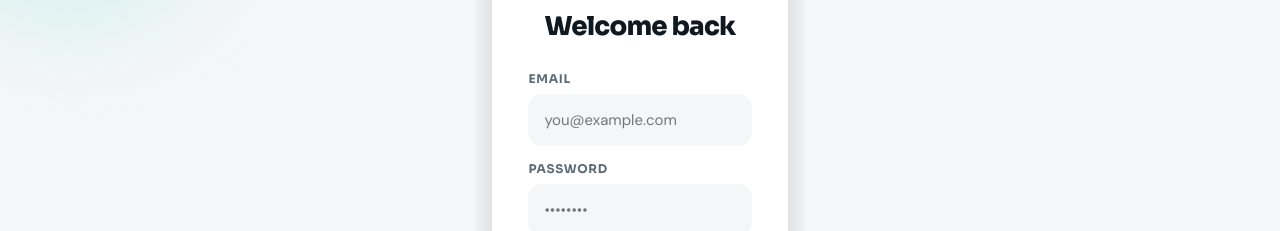
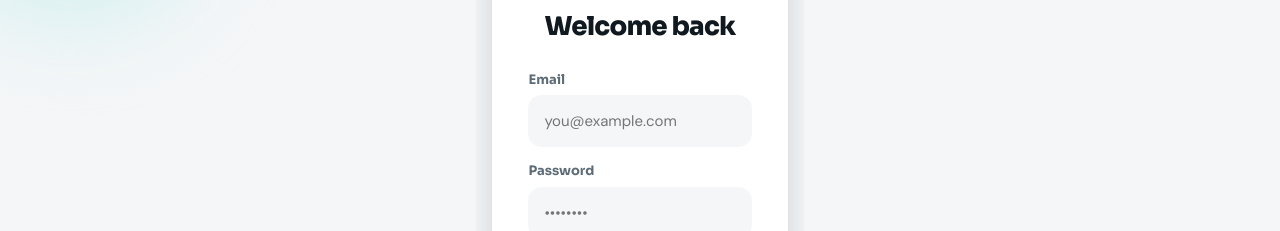
Before and after one commit to colomtn5280-lab/togetherplans, a React (Vite) app in the folder web/: page /login in a window 1280 px wide. Shown: the part 189-420 px from the top of the page. Built offline with nearby package versions, Linux system fonts and the light colour scheme; no server answers.

Commit message:
fix(web): replace lime-green with teal tint, bell SVG, sign-out consistency, heading scale, nav pages, avatar fallback, sentence-case labels

```diff
--- a/web/src/components/AppNav.tsx
+++ b/web/src/components/AppNav.tsx
@@ -325,7 +325,10 @@
                     position: "relative",
                   }}
                 >
-                  🔔
+                  <svg width="20" height="20" viewBox="0 0 24 24" fill="none" stroke="currentColor" strokeWidth="2" strokeLinecap="round" strokeLinejoin="round">
+                    <path d="M18 8A6 6 0 0 0 6 8c0 7-3 9-3 9h18s-3-2-3-9"/>
+                    <path d="M13.73 21a2 2 0 0 1-3.46 0"/>
+                  </svg>
                   {unreadCount > 0 && (
                     <span
                       aria-hidden="true"
@@ -431,7 +434,12 @@
               to="/notifications"
               className={`app-nav__drawer-link${location.pathname === "/notifications" ? " app-nav__drawer-link--active" : ""}`}
             >
-              <span className="app-nav__drawer-icon">🔔</span>
+              <span className="app-nav__drawer-icon">
+                <svg width="18" height="18" viewBox="0 0 24 24" fill="none" stroke="currentColor" strokeWidth="2" strokeLinecap="round" strokeLinejoin="round">
+                  <path d="M18 8A6 6 0 0 0 6 8c0 7-3 9-3 9h18s-3-2-3-9"/>
+                  <path d="M13.73 21a2 2 0 0 1-3.46 0"/>
+                </svg>
+              </span>
               Notifications
               {unreadCount > 0 && (
                 <span
--- a/web/src/index.css
+++ b/web/src/index.css
@@ -12,7 +12,7 @@
   --primary-soft: #D9F1F0;
   --on-primary: #FFFFFF;
   --lime: #7CB518;
-  --lime-soft: #EAF6D3;
+  --lime-soft: #D1F5F0;
   --on-lime: #101820;
   --success: #1E9A55;
   --success-soft: #DDF4E6;
@@ -239,7 +239,7 @@
   background: var(--primary-soft);
   color: var(--primary);
 }
-.dn-sticker--lime { background: var(--lime-soft); color: var(--lime); }
+.dn-sticker--lime { background: var(--lime-soft); color: var(--primary); }
 .dn-sticker--warning { background: var(--warning-soft); color: var(--on-warning-soft); }
 .dn-sticker--error { background: var(--error-soft); color: var(--error); }
 .dn-sticker--ink { background: var(--ink); color: var(--bg); }
--- a/web/src/pages/DashboardPage.tsx
+++ b/web/src/pages/DashboardPage.tsx
@@ -407,7 +407,7 @@
                     Settings
                   </Link>
                   <form onSubmit={(e) => { e.preventDefault(); handleLogout(); }}>
-                    <button type="submit" className="dmu-btn dmu-btn-ghost dmu-danger" style={{ width: "100%" }}>
+                    <button type="submit" className="dn-btn dn-btn--secondary" style={{ width: "100%" }}>
                       Sign out
                     </button>
                   </form>
--- a/web/src/pages/GroupsPage.tsx
+++ b/web/src/pages/GroupsPage.tsx
@@ -172,7 +172,10 @@
                       {members.length > 0
                         ? members.slice(0, 4).map((m: any, idx: number) => (
                             <div key={m.id ?? idx} className={`dmu-av ${AVATAR_COLORS[idx % 4]}`}>
-                              {(m.firstName ?? m.name ?? "?").charAt(0).toUpperCase()}
+                              {m.imageUrl
+                                ? <img src={m.imageUrl} alt="" style={{ width: "100%", height: "100%", borderRadius: "inherit", objectFit: "cover" }} />
+                                : (m.firstName ?? m.name ?? "?").charAt(0).toUpperCase()
+                              }
                             </div>
                           ))
                         : (
--- a/web/src/pages/LoginPage.tsx
+++ b/web/src/pages/LoginPage.tsx
@@ -235,7 +235,7 @@
           <div>
             <label
               htmlFor="email"
-              style={{ display: "block", fontFamily: "var(--font-display)", fontWeight: 700, fontSize: 12, marginBottom: 6, color: "var(--ink2)", textTransform: "uppercase", letterSpacing: "0.06em" }}
+              style={{ display: "block", fontFamily: "var(--font-display)", fontWeight: 700, fontSize: 13, marginBottom: 6, color: "var(--ink2)" }}
             >
               Email
             </label>
@@ -257,7 +257,7 @@
           <div>
             <label
               htmlFor="password"
-              style={{ display: "block", fontFamily: "var(--font-display)", fontWeight: 700, fontSize: 12, marginBottom: 6, color: "var(--ink2)", textTransform: "uppercase", letterSpacing: "0.06em" }}
+              style={{ display: "block", fontFamily: "var(--font-display)", fontWeight: 700, fontSize: 13, marginBottom: 6, color: "var(--ink2)" }}
             >
               Password
             </label>
--- a/web/src/pages/NotificationsSettingsPage.tsx
+++ b/web/src/pages/NotificationsSettingsPage.tsx
@@ -5,6 +5,7 @@
 import { Link } from "react-router-dom";
 import { FavCategoryChips, loadFavCategories, saveFavCategories } from "../components/FavCategories";
 import { findCategory } from "../constants/categories";
+import { AppNav } from "../components/AppNav";
 
 interface CategoryPref {
   categoryId: string;
@@ -42,8 +43,10 @@
   if (isLoading) return <div style={{ padding: 32 }}>Loading notifications…</div>;
 
   return (
-    <div style={{ maxWidth: 640, margin: "0 auto", padding: 24 }}>
-      <h1>Notifications</h1>
+    <>
+      <AppNav />
+      <div style={{ maxWidth: 640, margin: "0 auto", padding: 24 }}>
+      <h1 style={{ fontSize: 32 }}>Notifications</h1>
 
       {notifications.length === 0 ? (
         <div style={{ textAlign: "center", padding: 48, color: "#666" }}>
@@ -99,6 +102,7 @@
         </ul>
       )}
     </div>
+    </>
   );
 }
 
@@ -168,8 +172,10 @@
   const cats = (preferences?.categories ?? []) as CategoryPref[];
 
   return (
-    <div style={{ maxWidth: 560, margin: "0 auto", padding: 24 }}>
-      <h1>Settings</h1>
+    <>
+      <AppNav />
+      <div style={{ maxWidth: 560, margin: "0 auto", padding: 24 }}>
+      <h1 style={{ fontSize: 32 }}>Settings</h1>
 
       {/* Account info */}
       <section style={{ marginBottom: 32, padding: 20, background: "#f9f9f9", borderRadius: 16 }}>
@@ -326,5 +332,6 @@
         </div>
       </section>
     </div>
+    </>
   );
 }
--- a/web/src/pages/SignupPage.tsx
+++ b/web/src/pages/SignupPage.tsx
@@ -169,11 +169,9 @@
     display: "block",
     fontFamily: "var(--font-display)",
     fontWeight: 700,
-    fontSize: 12,
+    fontSize: 13,
     marginBottom: 6,
     color: "var(--ink2)",
-    textTransform: "uppercase",
-    letterSpacing: "0.06em",
   };
 
   return (
```
